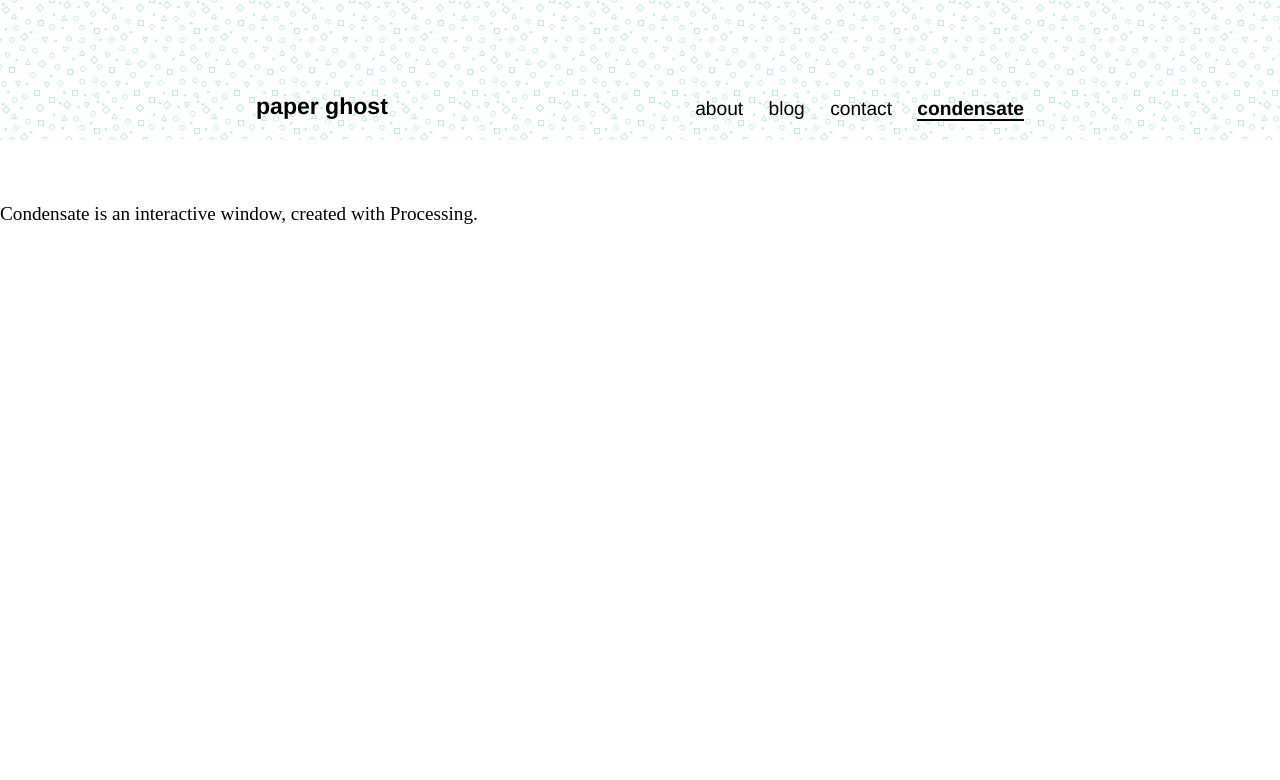
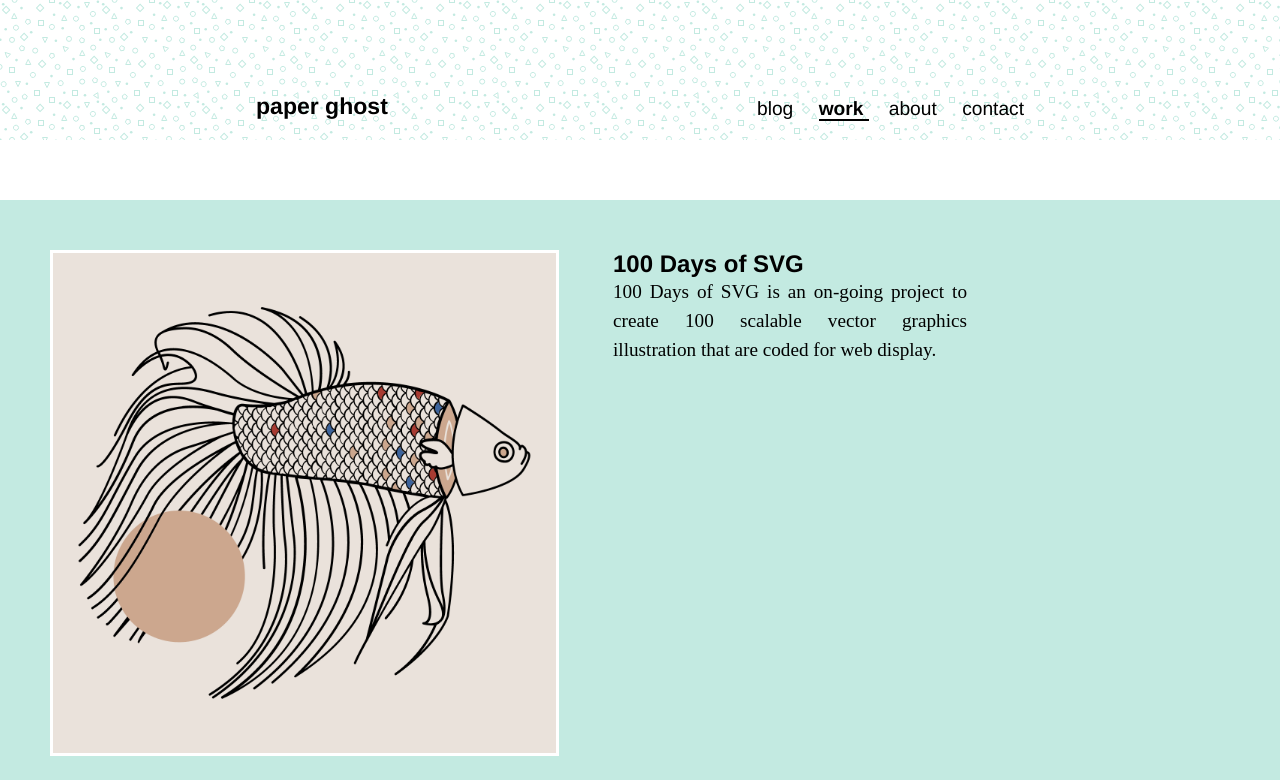
Before and after one commit to laurelobrien/paperghost-jekyll, a Jekyll site: the page built from work.md, in a window 1280 px wide. Shown: the top 780 px of the page. Built offline with Jekyll 4.4.1, drawn with Linux system fonts in a browser that asks for light colours; some of the changed text lies outside the part shown; grey boxes are pictures that could not be loaded.

Commit message:
create a work.html page that lays out images in a gallery w/ didactic info

```diff
--- a/_includes/header.html
+++ b/_includes/header.html
@@ -7,13 +7,13 @@
       <a href="/">Paper Ghost</a>
     </h1>
     <ul>
-      {% for page in site.pages %}
+      {% for page in site.data.toplevel %}
         <!-- compare the page title to the URL -->
         {% assign current = page.title | downcase %}
 
         {% if page.title %}
         <li {% if location == current %} class="current-nav" {% else %} class="nav-item" {% endif %}>
-            <a href="{{ page.url | prepend: site.baseurl }}">{{ page.title }}</a>
+          <a href="{{ page.url }}">{{ page.title }}</a>
         </li>
         {% endif %}
 
--- /dev/null
+++ b/_layouts/gallery.html
@@ -0,0 +1,24 @@
+---
+layout: default
+---
+
+<div id="gallery">
+
+  <div id="foliolist">
+    {% for gallery in site.data.folio-images %}
+      {% for image in gallery.images %}
+        <div class="pos-wrapper {{ image.color }}">
+
+          <img src="{{ gallery.imagefolder }}/{{ image.name }}" alt="{{ image.text }}">
+
+          <div class="wrapper">
+            <h2>{{ image.title }}</h2>
+            <p>{{ image.text }}</p>
+          </div>
+
+        </div>
+      {% endfor %}
+    {% endfor %}
+  </div>
+
+</div>
--- a/css/main.css
+++ b/css/main.css
@@ -31,7 +31,7 @@ footer, .page-wrap:after {
 }
 
 .page-content {
-  margin: 60px 0 0 0;
+  margin: 60px 0 200px 0;
 }
 
 .block-wrapper {
@@ -259,3 +259,41 @@ footer ul li {
 footer ul li :last-child {
   margin-right: 0;
 }
+
+
+/* Gallery / Folio
+---------------------------*/
+.pos-wrapper {
+  width: 100%;
+}
+
+.pink {
+  background-color: #FAE3DC;
+}
+
+.green {
+  background-color: #c3eae1;
+}
+
+.pos-wrapper {
+  width: 100%;
+  height: 600px;
+  display: block;
+  box-sizing: border-box;
+  padding: 50px;
+}
+
+#foliolist img {
+  height: 500px;
+  width: auto;
+  display: inline-block;
+  vertical-align: top;
+  margin: 0 50px 0 0;
+  border: solid 3px #ffffff;
+}
+
+#foliolist .wrapper {
+  width: 30%;
+  display: inline-block;
+  vertical-align: top;
+}
--- a/work.md
+++ b/work.md
@@ -1,8 +1,5 @@
 ---
-layout: default
-title: Condensate
-image: condensate1.png
-permalink: /condensate/
+layout: gallery
+title: Work
+permalink: /work/
 ---
-
-Condensate is an interactive window, created with Processing.
```
Also changed, not shown: about.html (deleted, +0 -17 lines). Lines whose indentation alone changed are shown as unchanged.
